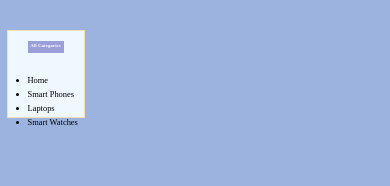
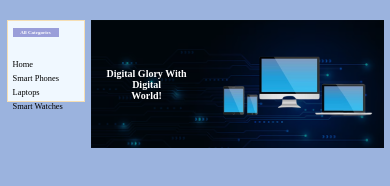
Before and after one commit to Muhammad-Ilyas-Khan/task05-htm-css, a plain HTML site: page index.htm in a window 390 px wide. Shown: the part 60-246 px from the top of the page. Drawn offline with Linux system fonts and the light colour scheme.

Commit message:
Add background image and h2. Add CSS for the .background-image class. Use flex and justify-content and alig-items properties. For h2 z-index with a value of 2 apply. Media Queries for small screens (1000px) & mobile devices (400px) also apply.

```diff
--- a/index.htm
+++ b/index.htm
@@ -34,7 +34,13 @@
           <li>Smart Watches</li>
         </ul>
       </div>
-      <div class="laptop-image"></div>
+      <div class="background-image">
+        <h2>
+          Digital Glory With Digital <br />
+          World!
+        </h2>
+        <img src="./images/laptop-devices.png" alt="laptop devices" />
+      </div>
     </div>
   </body>
 </html>
--- a/style.css
+++ b/style.css
@@ -51,6 +51,54 @@ i {
     padding-left: 30px;
 }
 
+/* home */
+.home {
+    display: grid;
+    grid-template-columns: 20% 75%;
+    margin: 30px 0;
+    justify-content: space-evenly;
+}
+.categories {
+    background-color: aliceblue;
+    border: 1px solid wheat;
+    padding: 15px;
+}
+.categories h2 {
+    background-color: rgba(71, 71, 180, 0.5);
+    color: #fff;
+    text-align: center;
+    padding-bottom: 5px;
+    margin-right: 20px;
+    margin-bottom: 20px;
+}
+.categories li {
+    list-style: none;
+    padding: 8px 0;
+    padding-left: 20px;
+}
+.categories a {
+    text-decoration: none;
+    color: black;
+}
+
+.background-image {
+    background-image: linear-gradient(rgba(0, 0, 0, 0.43), rgba(0, 0, 0, 0.438)), url(./images/background.avif);
+    color: #fff;
+    width: 100%;
+    display: flex;
+    justify-content: space-evenly;
+    align-items: center;
+
+
+}
+.background-image h2 {
+    z-index: 2;
+    text-align: center;
+    font-size: 28;
+}
+
+
+
 /* small screens */
 @media screen and (max-width: 1000px) {
     nav {
@@ -82,11 +130,17 @@ i {
     .cart img {
         padding-left: 7px;
     }
-    /* home */
+
     .categories h2 {
-        font-size: medium;
+        font-size: 2vw;
     }
 
+    .background-image h2 {
+        font-size: 18px;
+    }
+    .background-image img {
+        width: 62%;
+    }
 
 
 
@@ -138,35 +192,11 @@ i {
         padding: 2px 0;
         font-size: 1vh;
     }
+    .background-image {
+        background-size: cover;
+    }
+    .background-image h2 {
+        font-size: 10px;
+    }
 
 }
-
-/* home */
-.home {
-    display: grid;
-    grid-template-columns: 20% 75%;
-    margin: 30px 0;
-    justify-content: space-evenly;
-}
-.categories {
-    background-color: aliceblue;
-    border: 1px solid wheat;
-    padding: 15px;
-}
-.categories h2 {
-    background-color: rgba(71, 71, 180, 0.5);
-    color: #fff;
-    text-align: center;
-    padding-bottom: 5px;
-    margin-right: 20px;
-    margin-bottom: 20px;
-}
-.categories {
-    list-style: none;
-    padding: 8px 0;
-    padding-left: 20px;
-}
-.categories li a {
-    text-decoration: none;
-    color: black;
-}
```
Also changed, not shown: images/background.avif (added), images/laptop-devices.png (added).
